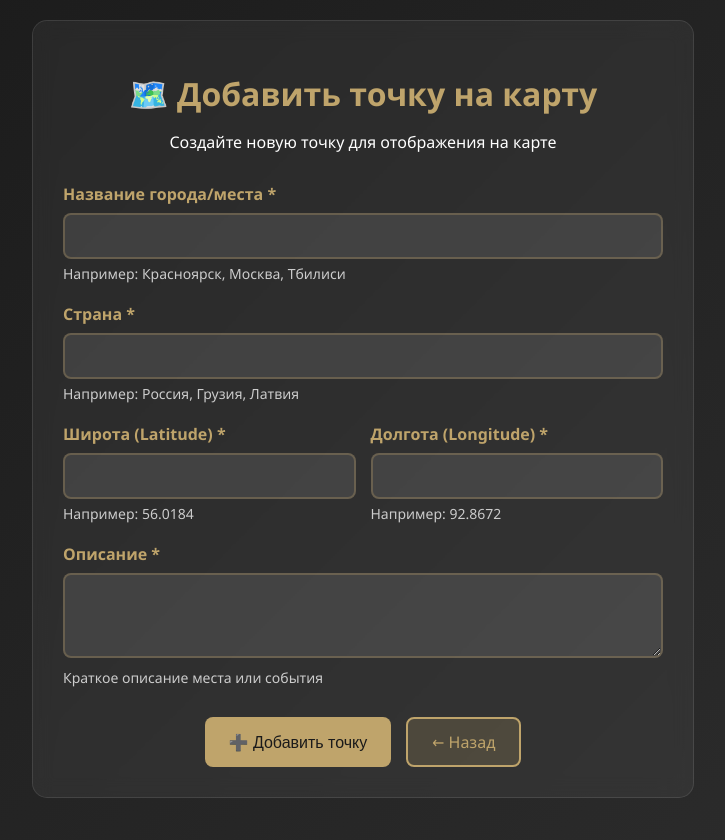
After one commit to KoboSteruS/Main_way, a Flask app: page /1/admin/add-map-point in a window 1280 px wide. The commit adds this page. Shown: the whole page, without its empty margins (277-1002 px from the left). Run offline with Flask 3, Linux system fonts and the light colour scheme.

Commit message:
Добавлено управление точками на карте через админ-панель

```diff
--- a/app/routes.py
+++ b/app/routes.py
@@ -238,6 +238,46 @@ def delete_organizer(organizer_id):
 
     return True
 
+# Функции для работы с точками карты
+def load_map_points():
+    """Загружает точки карты из файла"""
+    try:
+        with open('app/data/map_points.json', 'r', encoding='utf-8') as f:
+            return json.load(f)
+    except (FileNotFoundError, json.JSONDecodeError):
+        return []
+
+def save_map_point(point_data):
+    """Сохраняет новую точку карты"""
+    os.makedirs('app/data', exist_ok=True)
+    try:
+        with open('app/data/map_points.json', 'r', encoding='utf-8') as f:
+            points = json.load(f)
+    except (FileNotFoundError, json.JSONDecodeError):
+        points = []
+
+    # Добавляем ID для новой точки
+    point_data['id'] = f'point_{uuid.uuid4().hex[:8]}'
+    points.append(point_data)
+
+    with open('app/data/map_points.json', 'w', encoding='utf-8') as f:
+        json.dump(points, f, ensure_ascii=False, indent=2)
+
+def delete_map_point(point_id):
+    """Удаляет точку карты"""
+    try:
+        with open('app/data/map_points.json', 'r', encoding='utf-8') as f:
+            points = json.load(f)
+    except (FileNotFoundError, json.JSONDecodeError):
+        return False
+
+    points = [p for p in points if p.get('id') != point_id]
+
+    with open('app/data/map_points.json', 'w', encoding='utf-8') as f:
+        json.dump(points, f, ensure_ascii=False, indent=2)
+
+    return True
+
 @main_bp.route('/')
 @main_bp.route('/<version>')
 def index(version=None):
@@ -249,13 +289,15 @@ def index(version=None):
     events = load_events()
     organizers = load_organizers()
     telegram_link = load_telegram_link()
+    map_points = load_map_points()
 
     response = make_response(render_template('index.html',
                                           version=version or f'1.1.{timestamp}',
                                           participants=participants,
                                           events=events,
                                           organizers=organizers,
-                                          telegram_link=telegram_link))
+                                          telegram_link=telegram_link,
+                                          map_points=map_points))
 
     # Добавляем заголовки для отключения кэширования
     response.headers['Cache-Control'] = 'no-cache, no-store, must-revalidate, max-age=0'
@@ -274,12 +316,14 @@ def admin_dashboard(token):
     events = load_events()
     organizers = load_organizers()
     telegram_link = load_telegram_link()
+    map_points = load_map_points()
 
     return render_template('admin/dashboard.html',
                          participants=participants,
                          events=events,
                          organizers=organizers,
                          telegram_link=telegram_link,
+                         map_points=map_points,
                          token=token)
 
 # Маршрут для добавления нового участника
@@ -796,3 +840,87 @@ def delete_organizer_route(token, organizer_id):
         flash('Организатор не найден', 'error')
 
     return redirect(url_for('main.admin_dashboard', token=token))
+
+# Маршрут для добавления новой точки карты
+@main_bp.route('/<token>/admin/add-map-point', methods=['GET', 'POST'])
+@admin_required
+def add_map_point(token):
+    if request.method == 'POST':
+        name = request.form.get('name')
+        country = request.form.get('country')
+        lat = float(request.form.get('lat'))
+        lng = float(request.form.get('lng'))
+        description = request.form.get('description')
+
+        # Создаем новую точку карты
+        new_point = {
+            'name': name,
+            'country': country,
+            'lat': lat,
+            'lng': lng,
+            'description': description
+        }
+
+        # Сохраняем в JSON файл
+        save_map_point(new_point)
+
+        flash('Точка карты успешно добавлена!', 'success')
+        return redirect(url_for('main.admin_dashboard', token=token))
+
+    return render_template('admin/add_map_point.html', token=token)
+
+# Маршрут для редактирования точки карты
+@main_bp.route('/<token>/admin/edit-map-point/<point_id>', methods=['GET', 'POST'])
+@admin_required
+def edit_map_point(token, point_id):
+    map_points = load_map_points()
+    point = next((p for p in map_points if p['id'] == point_id), None)
+
+    if not point:
+        flash('Точка карты не найдена', 'error')
+        return redirect(url_for('main.admin_dashboard', token=token))
+
+    if request.method == 'POST':
+        name = request.form.get('name')
+        country = request.form.get('country')
+        lat = float(request.form.get('lat'))
+        lng = float(request.form.get('lng'))
+        description = request.form.get('description')
+
+        # Обновляем данные точки
+        point['name'] = name
+        point['country'] = country
+        point['lat'] = lat
+        point['lng'] = lng
+        point['description'] = description
+
+        # Сохраняем изменения
+        try:
+            with open('app/data/map_points.json', 'r', encoding='utf-8') as f:
+                points = json.load(f)
+
+            for i, p in enumerate(points):
+                if p['id'] == point_id:
+                    points[i] = point
+                    break
+
+            with open('app/data/map_points.json', 'w', encoding='utf-8') as f:
+                json.dump(points, f, ensure_ascii=False, indent=2)
+            flash('Точка карты успешно обновлена!', 'success')
+        except Exception as e:
+            flash(f'Ошибка обновления: {e}', 'error')
+
+        return redirect(url_for('main.admin_dashboard', token=token))
+
+    return render_template('admin/edit_map_point.html', point=point, token=token)
+
+# Маршрут для удаления точки карты
+@main_bp.route('/<token>/admin/delete-map-point/<point_id>')
+@admin_required
+def delete_map_point_route(token, point_id):
+    if delete_map_point(point_id):
+        flash('Точка карты успешно удалена!', 'success')
+    else:
+        flash('Ошибка при удалении точки карты', 'error')
+
+    return redirect(url_for('main.admin_dashboard', token=token))
--- /dev/null
+++ b/app/templates/admin/add_map_point.html
@@ -0,0 +1,164 @@
+<!DOCTYPE html>
+<html lang="ru">
+<head>
+    <meta charset="UTF-8">
+    <meta name="viewport" content="width=device-width, initial-scale=1.0">
+    <title>Добавить точку карты - Админ панель</title>
+    <style>
+        body {
+            font-family: 'Segoe UI', Tahoma, Geneva, Verdana, sans-serif;
+            background: linear-gradient(135deg, #1a1a1a 0%, #2d2d2d 100%);
+            color: #fff;
+            margin: 0;
+            padding: 20px;
+            min-height: 100vh;
+        }
+
+        .container {
+            max-width: 600px;
+            margin: 0 auto;
+            background: rgba(255, 255, 255, 0.05);
+            border-radius: 15px;
+            padding: 30px;
+            backdrop-filter: blur(10px);
+            border: 1px solid rgba(255, 255, 255, 0.1);
+        }
+
+        .header {
+            text-align: center;
+            margin-bottom: 30px;
+        }
+
+        .header h1 {
+            color: #bfa46b;
+            margin-bottom: 10px;
+        }
+
+        .form-group {
+            margin-bottom: 20px;
+        }
+
+        label {
+            display: block;
+            margin-bottom: 8px;
+            font-weight: 600;
+            color: #bfa46b;
+        }
+
+        input[type="text"], input[type="number"], textarea {
+            width: 100%;
+            padding: 12px;
+            border: 2px solid rgba(191, 164, 107, 0.3);
+            border-radius: 8px;
+            background: rgba(255, 255, 255, 0.1);
+            color: #fff;
+            font-size: 16px;
+            box-sizing: border-box;
+        }
+
+        input[type="text"]:focus, input[type="number"]:focus, textarea:focus {
+            outline: none;
+            border-color: #bfa46b;
+            background: rgba(255, 255, 255, 0.15);
+        }
+
+        .coord-group {
+            display: grid;
+            grid-template-columns: 1fr 1fr;
+            gap: 15px;
+        }
+
+        .btn {
+            padding: 12px 24px;
+            border: none;
+            border-radius: 8px;
+            font-size: 16px;
+            cursor: pointer;
+            text-decoration: none;
+            display: inline-block;
+            text-align: center;
+            transition: all 0.3s ease;
+        }
+
+        .btn-primary {
+            background: #bfa46b;
+            color: #1a1a1a;
+        }
+
+        .btn-primary:hover {
+            background: #d4b77c;
+            transform: translateY(-2px);
+        }
+
+        .btn-secondary {
+            background: rgba(191, 164, 107, 0.2);
+            color: #bfa46b;
+            border: 2px solid #bfa46b;
+        }
+
+        .btn-secondary:hover {
+            background: rgba(191, 164, 107, 0.3);
+        }
+
+        .button-group {
+            display: flex;
+            gap: 15px;
+            justify-content: center;
+            margin-top: 30px;
+        }
+
+        .help-text {
+            font-size: 14px;
+            color: #ccc;
+            margin-top: 5px;
+        }
+    </style>
+</head>
+<body>
+    <div class="container">
+        <div class="header">
+            <h1>🗺️ Добавить точку на карту</h1>
+            <p>Создайте новую точку для отображения на карте</p>
+        </div>
+
+        <form method="POST">
+            <div class="form-group">
+                <label for="name">Название города/места *</label>
+                <input type="text" id="name" name="name" required>
+                <div class="help-text">Например: Красноярск, Москва, Тбилиси</div>
+            </div>
+
+            <div class="form-group">
+                <label for="country">Страна *</label>
+                <input type="text" id="country" name="country" required>
+                <div class="help-text">Например: Россия, Грузия, Латвия</div>
+            </div>
+
+            <div class="coord-group">
+                <div class="form-group">
+                    <label for="lat">Широта (Latitude) *</label>
+                    <input type="number" id="lat" name="lat" step="0.0001" required>
+                    <div class="help-text">Например: 56.0184</div>
+                </div>
+
+                <div class="form-group">
+                    <label for="lng">Долгота (Longitude) *</label>
+                    <input type="number" id="lng" name="lng" step="0.0001" required>
+                    <div class="help-text">Например: 92.8672</div>
+                </div>
+            </div>
+
+            <div class="form-group">
+                <label for="description">Описание *</label>
+                <textarea id="description" name="description" rows="3" required></textarea>
+                <div class="help-text">Краткое описание места или события</div>
+            </div>
+
+            <div class="button-group">
+                <button type="submit" class="btn btn-primary">➕ Добавить точку</button>
+                <a href="{{ url_for('main.admin_dashboard', token=token) }}" class="btn btn-secondary">← Назад</a>
+            </div>
+        </form>
+    </div>
+</body>
+</html>
```
Also changed, not shown: app/data/map_points.json (added, +26 -0 lines), app/static/js/main.js (+14 -17 lines), app/templates/admin/dashboard.html (+34 -0 lines), app/templates/admin/edit_map_point.html (added, +164 -0 lines), app/templates/components/mission.html (+8 -0 lines).
